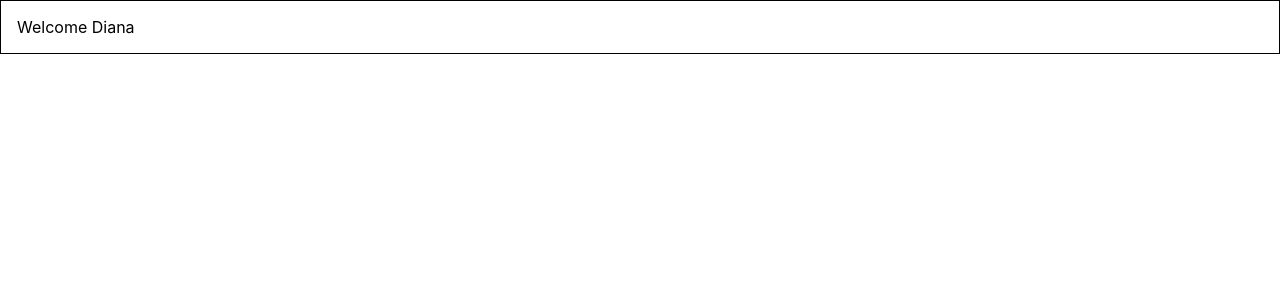
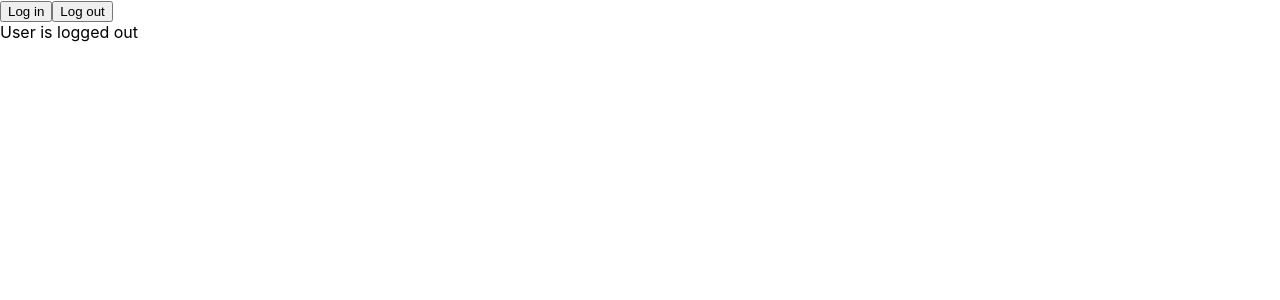
Before and after one commit to thepreakerebi/react-typescript, a React (Create React App) app: page / in a window 1280 px wide. Shown: the top 300 px of the page. Built offline with nearby package versions, Linux system fonts and the light colour scheme.

Commit message:
typescript with useState hook

```diff
--- a/src/App.tsx
+++ b/src/App.tsx
@@ -1,4 +1,4 @@
-import Container from "./components/Container";
+import LoggedIn from "./components/state/LoggedIn";
 
 
 
@@ -9,8 +9,7 @@ function App() {
 
   return (
     <div className="App">
-      <Container styles={{ border: '1px solid black', padding: '1rem' }} />
-
+        <LoggedIn />
     </div>
   );
 }
--- /dev/null
+++ b/src/components/state/LoggedIn.tsx
@@ -0,0 +1,27 @@
+import { useState } from "react"
+
+
+
+const LoggedIn = () => {
+
+    const [isLoggedIn, setIsLoggedIn] = useState(false);
+
+    const loggedIn = () => {
+        setIsLoggedIn(true);
+    }
+
+    const loggedOut = () => {
+        setIsLoggedIn(false);
+    }
+
+
+  return (
+    <div>
+      <button onClick={loggedIn}>Log in</button>
+      <button onClick={loggedOut}>Log out</button>
+      <div>User is {isLoggedIn ? `logged in` : `logged out`}</div>
+    </div>
+  )
+}
+
+export default LoggedIn
```
